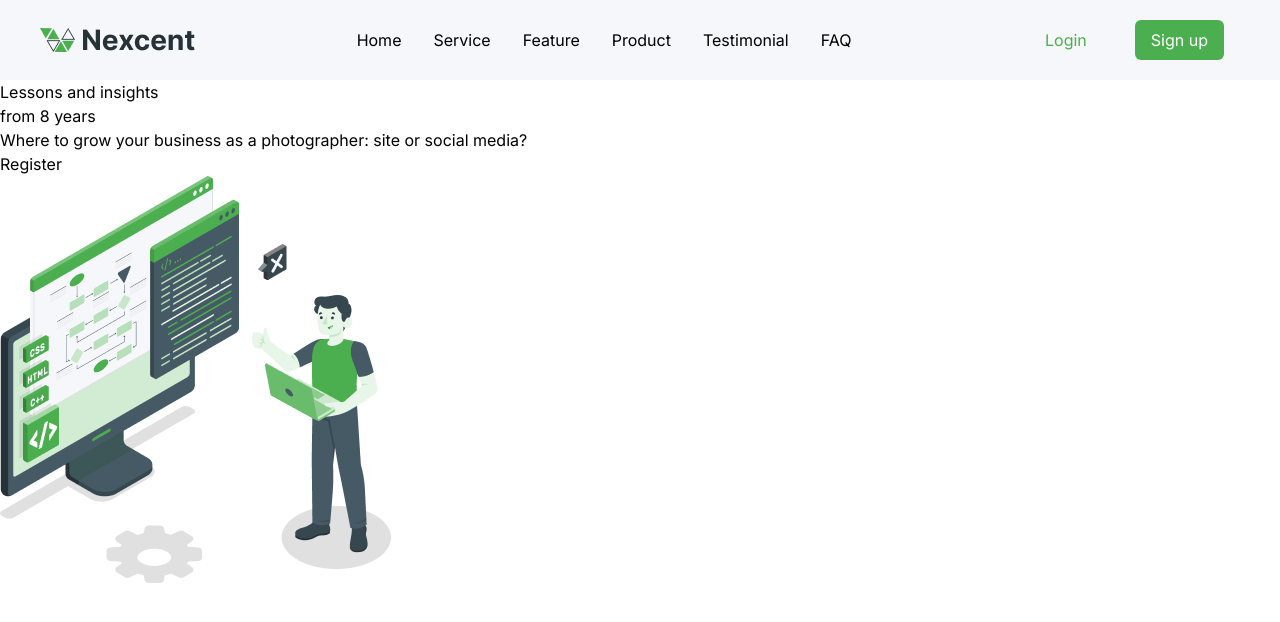
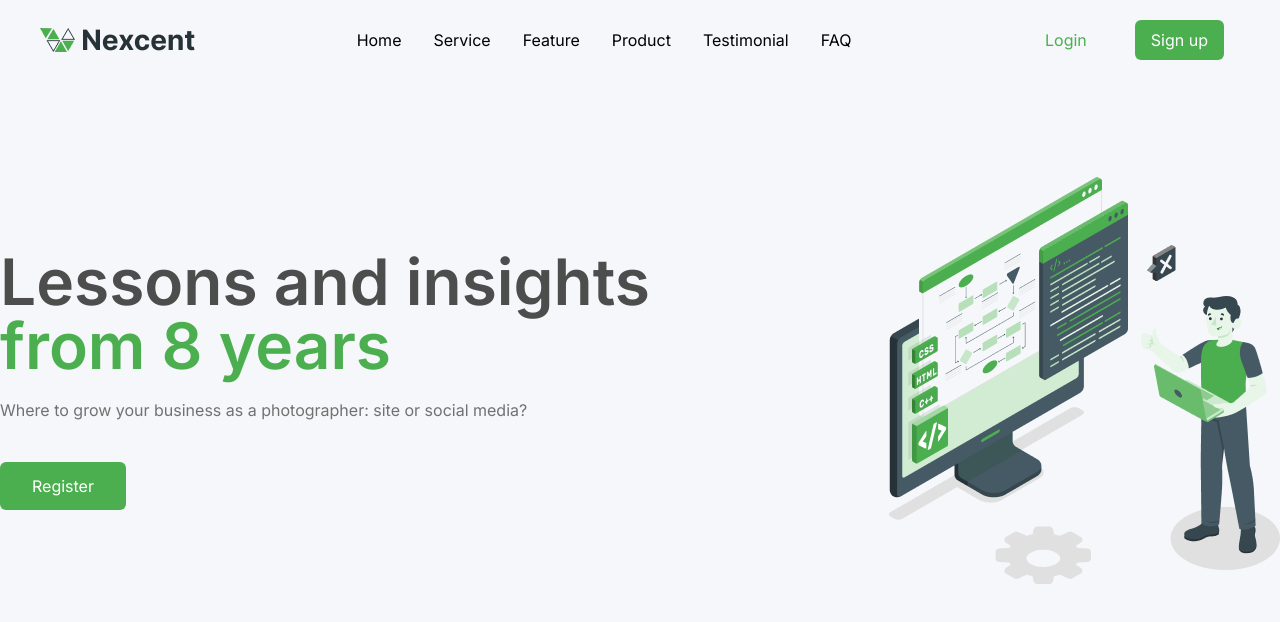
Before and after one commit to NekoSakuraLucia/nextcent-clone-starter, a React (Vite) app in the folder web-nextcent/: page / in a window 1280 px wide. Shown: the top 622 px of the page. Built offline with nearby package versions, Linux system fonts and the light colour scheme.

Commit message:
เพิ่ม className ให้กับแต่ละ element ของส่วนคอมโพเนนต์ `Header.jsx`

```diff
--- a/web-nextcent/src/components/Header.jsx
+++ b/web-nextcent/src/components/Header.jsx
@@ -2,16 +2,16 @@ import HeaderImg from '../assets/img/header-img.png'
 
 const Header = () => {
     return (
-        <div>
-            <div>
-                <div>
-                    <h1>
+        <div className='flex items-center bg-[#F5F7FA] h-auto md:h-[37.5rem]'>
+            <div className='container mx-auto max-w-[1320px] p-10 md:p-0 flex flex-col md:flex-row md:justify-between md:items-center'>
+                <div className=''>
+                    <h1 className='text-[4rem] leading-[1] font-semibold text-[#4D4D4D]'>
                         Lessons and insights
                         <br />
-                        <span>from 8 years</span>
+                        <span className='text-[#4CAF4F]'>from 8 years</span>
                     </h1>
-                    <p>Where to grow your business as a photographer: site or social media?</p>
-                    <a href="#">Register</a>
+                    <p className='text-[#717171] mt-5'>Where to grow your business as a photographer: site or social media?</p>
+                    <a href="#" className='mt-10 inline-flex justify-center items-center py-3 px-8 bg-[#4CAF4F] rounded-md text-white'>Register</a>
                 </div>
                 <div>
                     <img src={HeaderImg} alt="HeaderImg" />
```
